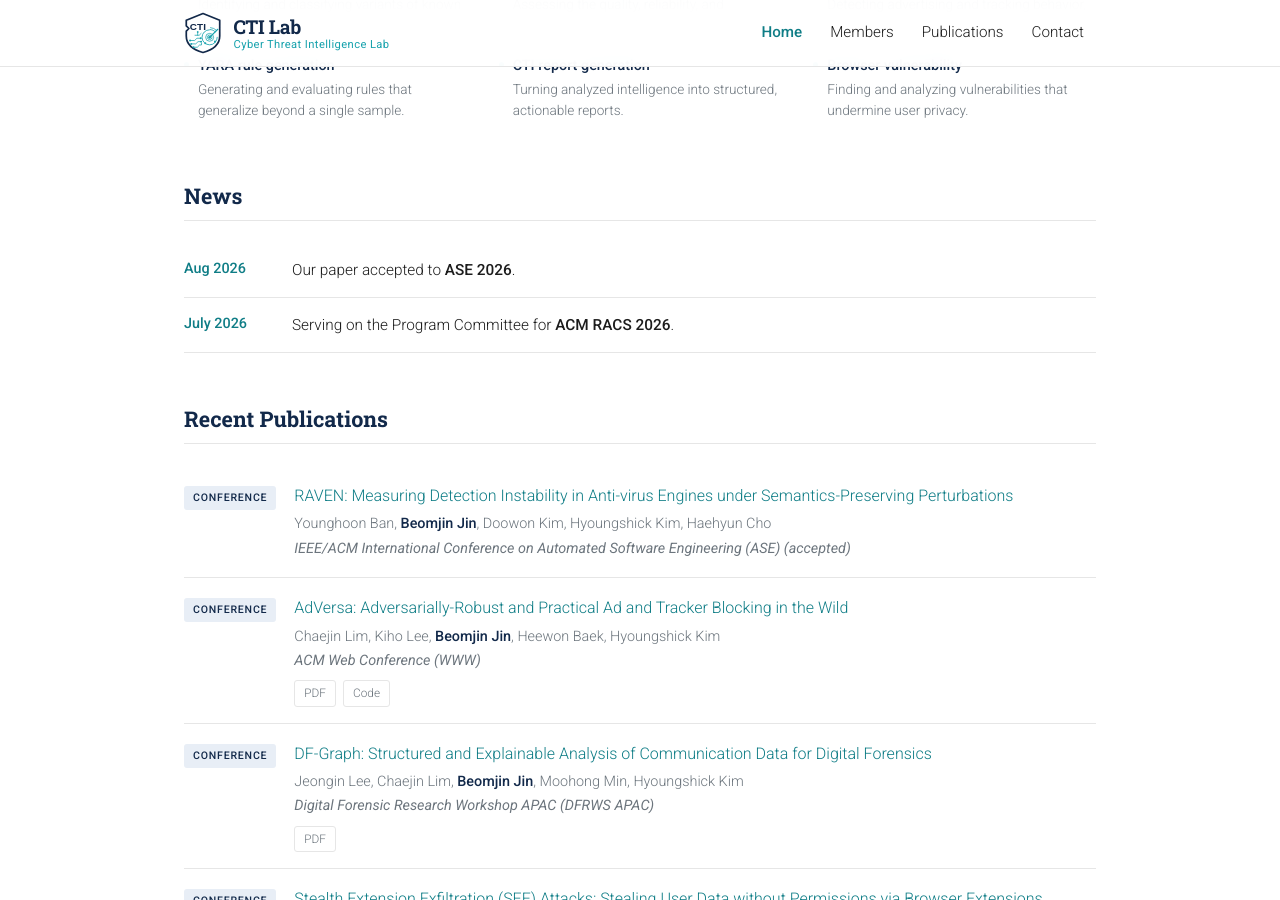
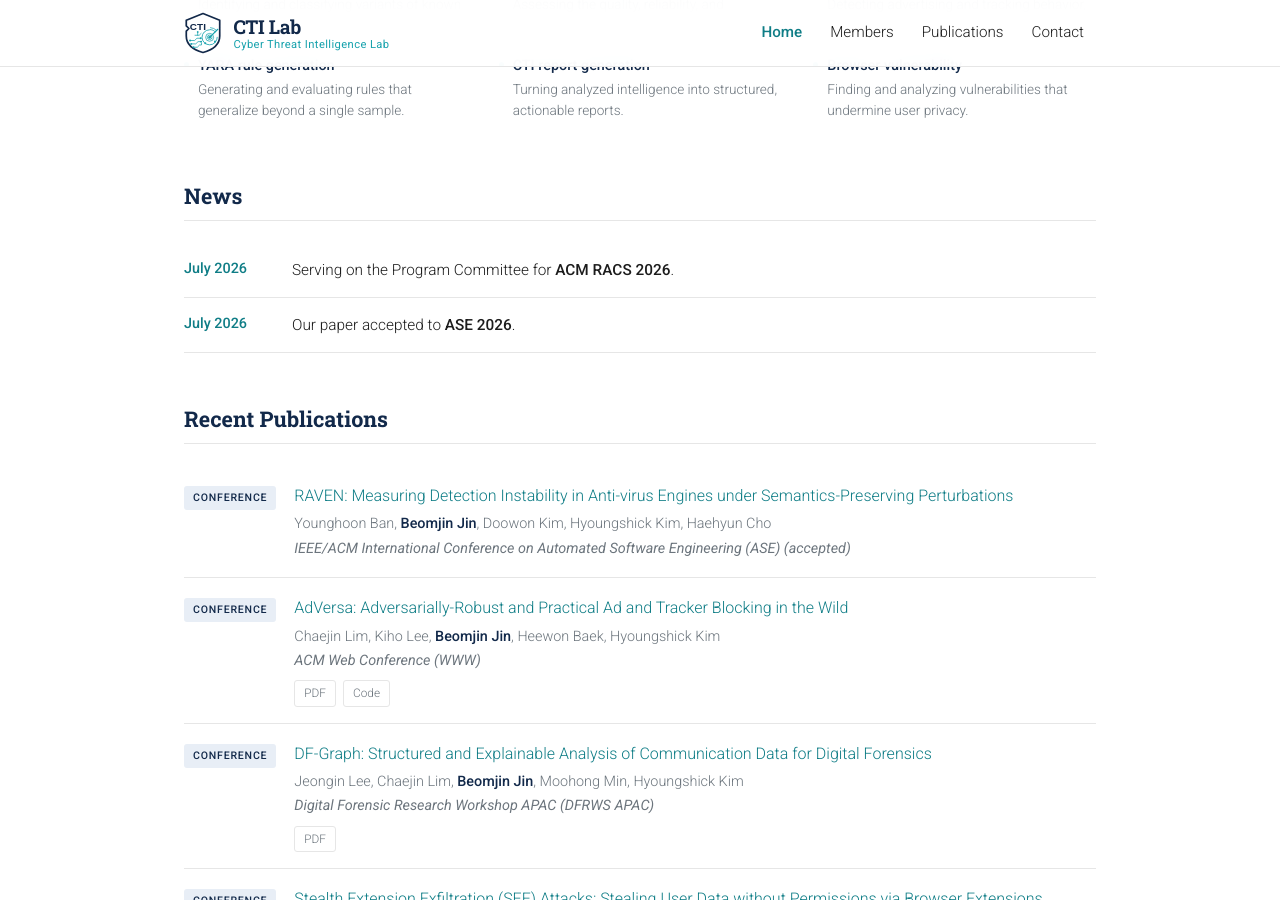
Before and after one commit to BJJINE/BJJINE.github.io, a Jekyll site: the page built from _pages/about.md, in a window 1280 px wide and 900 px high, scrolled down 775 px. Built offline with Jekyll 4.4.1, drawn with Linux system fonts in a browser that asks for light colours.

Commit message:
Update news.yml

```diff
--- a/_data/news.yml
+++ b/_data/news.yml
@@ -1,11 +1,11 @@
 # News items shown on the home page. Newest first.
 # `date` is free text, so "Aug 2026" or "2026-08-01" both work.
 
-- date: "Aug 2026"
-  text: "Our paper accepted to **ASE 2026**."
+- date: "July 2026"
+  text: "Serving on the Program Committee for **ACM RACS 2026**."
 
 - date: "July 2026"
-  text: "Serving on the Program Committee for **ACM RACS 2026**."
+  text: "Our paper accepted to **ASE 2026**."
 
 # - date: "Mar 2026"
 #   text: "Minjun Kim successfully defended his Ph.D. dissertation. Congratulations!"
```
